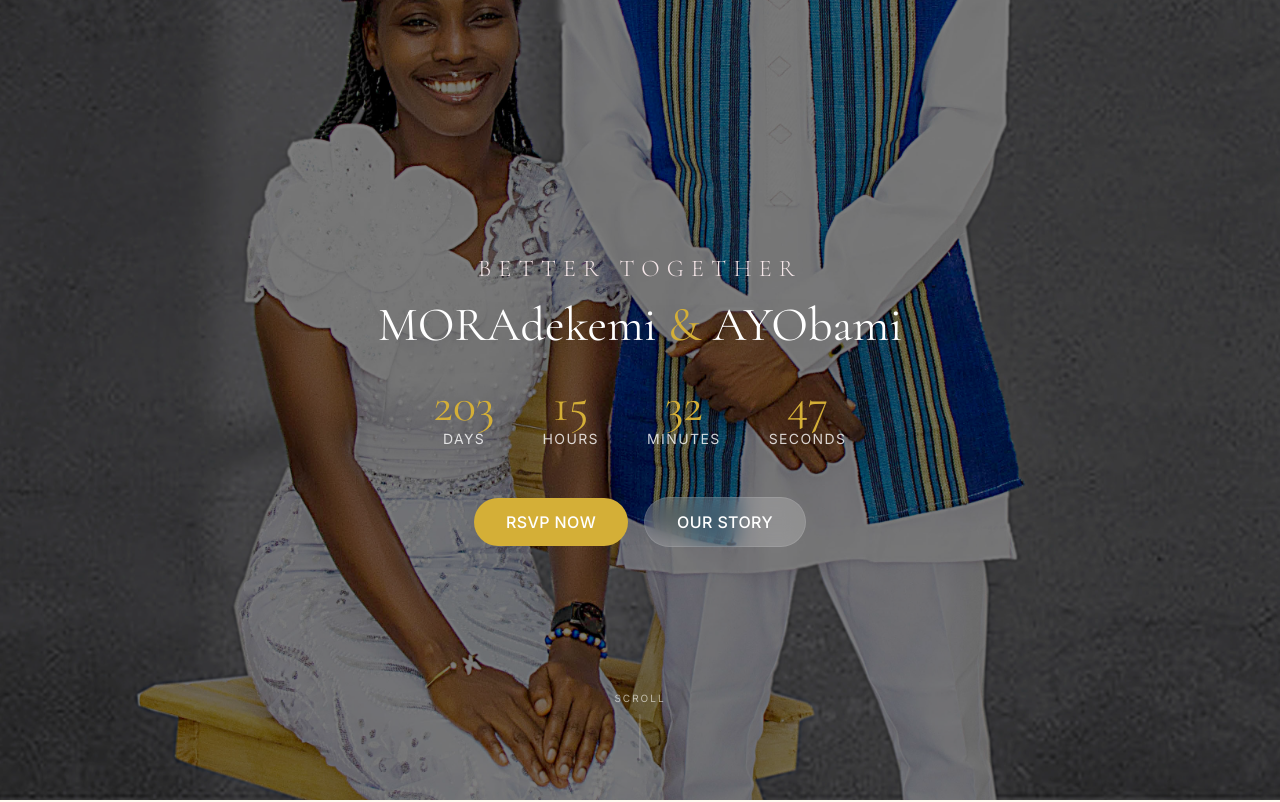
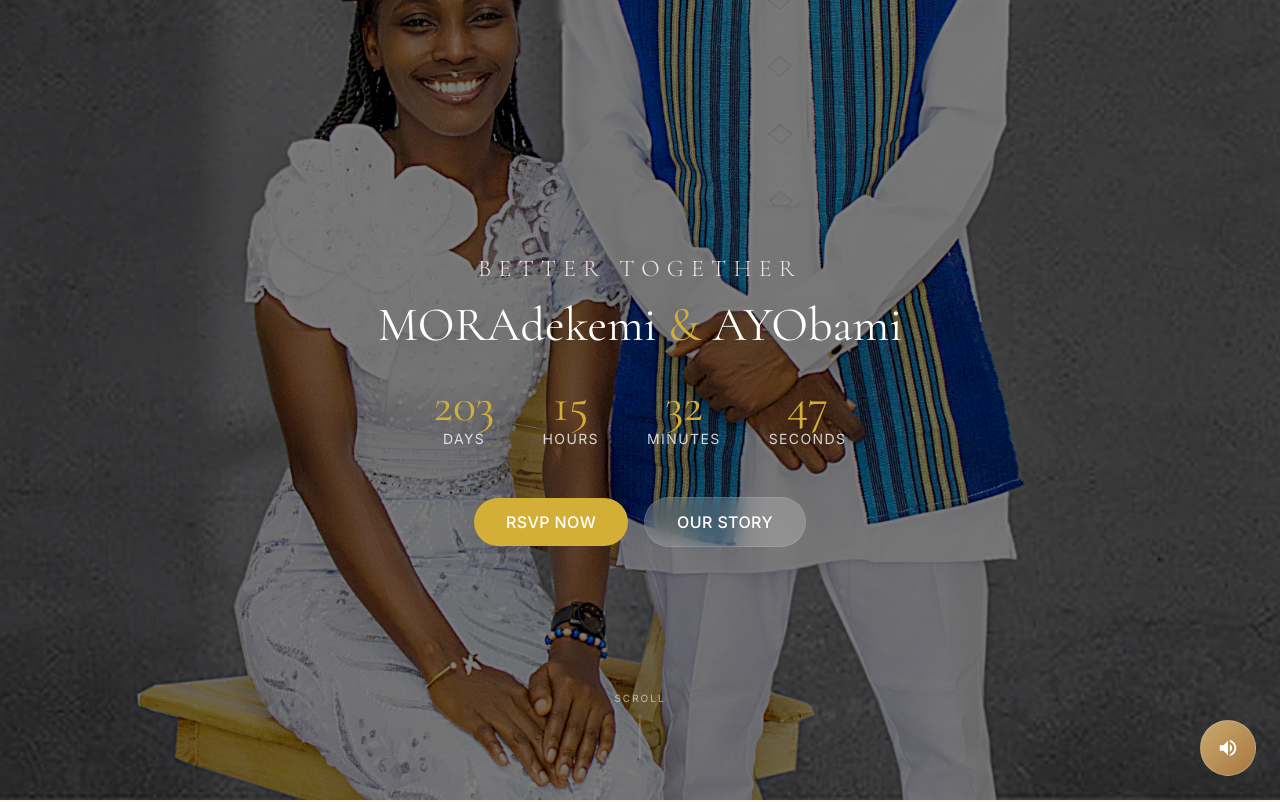
Before and after one commit to sirlawglobal/MORAYO, a Next.js app: page / in a window 1280 px wide. Shown: the top 802 px of the page. Built offline with nearby package versions, Linux system fonts and the light colour scheme; no server answers; the database is empty.

Commit message:
added audio

```diff
--- a/app/page.tsx
+++ b/app/page.tsx
@@ -5,6 +5,7 @@ import GalleryGrid from '@/components/GalleryGrid'
 import EventDetails from '@/components/EventDetails'
 import SupportSection from '@/components/SupportSection'
 import RSVPForm from '@/components/RSVPForm'
+import AutoPlayAudio from '@/components/AutoPlayAudio'
 import { Heart } from 'lucide-react'
 
 export const dynamic = 'force-dynamic'
@@ -28,6 +29,9 @@ export default async function Home() {
 
   return (
     <main className="min-h-screen bg-brand-cream">
+      {/* Auto-play Background Music */}
+      <AutoPlayAudio />
+
       {/* Hero Section */}
       <HeroSection />
 
--- /dev/null
+++ b/components/AutoPlayAudio.tsx
@@ -0,0 +1,154 @@
+'use client'
+
+import { useEffect, useRef, useState } from 'react'
+import { motion, AnimatePresence } from 'framer-motion'
+
+export default function AutoPlayAudio() {
+  const audioRef = useRef<HTMLAudioElement | null>(null)
+  const [isMuted, setIsMuted] = useState(true)
+  const [isPlaying, setIsPlaying] = useState(false)
+  const hasUnmutedRef = useRef(false)
+
+  useEffect(() => {
+    const audio = audioRef.current
+    if (!audio) return
+
+    // Start muted so autoplay is allowed by the browser
+    audio.muted = true
+    audio.loop = true
+    audio.volume = 0.5
+
+    const playPromise = audio.play()
+    if (playPromise !== undefined) {
+      playPromise
+        .then(() => {
+          setIsPlaying(true)
+        })
+        .catch(() => {
+          setIsPlaying(false)
+        })
+    }
+  }, [])
+
+  // Unmute on first scroll — no click required
+  useEffect(() => {
+    const handleScroll = () => {
+      if (hasUnmutedRef.current) return
+      const audio = audioRef.current
+      if (!audio) return
+
+      // If audio isn't playing yet (autoplay was blocked), try again
+      if (audio.paused) {
+        audio.muted = false
+        audio.play().then(() => {
+          setIsPlaying(true)
+          setIsMuted(false)
+          hasUnmutedRef.current = true
+        }).catch(() => {})
+      } else {
+        // Audio is already playing muted — just unmute
+        audio.muted = false
+        setIsMuted(false)
+        hasUnmutedRef.current = true
+      }
+    }
+
+    window.addEventListener('scroll', handleScroll, { once: false, passive: true })
+    // Also listen on wheel (for users who "scroll" at top of page without actual scroll offset change)
+    window.addEventListener('wheel', handleScroll, { once: false, passive: true })
+    // Touch-scroll on mobile
+    window.addEventListener('touchmove', handleScroll, { once: false, passive: true })
+
+    return () => {
+      window.removeEventListener('scroll', handleScroll)
+      window.removeEventListener('wheel', handleScroll)
+      window.removeEventListener('touchmove', handleScroll)
+    }
+  }, [])
+
+  const toggleMute = () => {
+    const audio = audioRef.current
+    if (!audio) return
+
+    if (audio.paused) {
+      audio.muted = false
+      audio.play().then(() => {
+        setIsPlaying(true)
+        setIsMuted(false)
+        hasUnmutedRef.current = true
+      })
+    } else {
+      audio.muted = !audio.muted
+      setIsMuted(audio.muted)
+      hasUnmutedRef.current = true
+    }
+  }
+
+  return (
+    <>
+      {/* Hidden Audio Element */}
+      <audio ref={audioRef} src="/wedding-song.mp3" preload="auto" />
+
+      {/* Floating Music Button — still available as manual control */}
+      <motion.div
+        className="fixed bottom-6 right-6 z-50 flex flex-col items-end gap-2"
+        initial={{ opacity: 0, scale: 0.5 }}
+        animate={{ opacity: 1, scale: 1 }}
+        transition={{ delay: 1, duration: 0.5, type: 'spring' }}
+      >
+        {/* Scroll hint — shown only while still muted */}
+        <AnimatePresence>
+          {isMuted && isPlaying && (
+            <motion.div
+              initial={{ opacity: 0, x: 20 }}
+              animate={{ opacity: 1, x: 0 }}
+              exit={{ opacity: 0, x: 20 }}
+              className="bg-black/70 backdrop-blur-sm text-white text-xs px-3 py-2 rounded-full whitespace-nowrap border border-white/10"
+            >
+              🎵 Scroll to play music
+            </motion.div>
+          )}
+        </AnimatePresence>
+
+        {/* Music Button */}
+        <motion.button
+          onClick={toggleMute}
+          whileHover={{ scale: 1.1 }}
+          whileTap={{ scale: 0.95 }}
+          className="relative w-14 h-14 rounded-full flex items-center justify-center shadow-2xl border border-white/20 backdrop-blur-sm"
+          style={{
+            background: 'linear-gradient(135deg, #c9a96e 0%, #a87840 100%)',
+          }}
+          aria-label={isMuted ? 'Unmute background music' : 'Mute background music'}
+        >
+          {/* Animated Rings when playing and unmuted */}
+          {isPlaying && !isMuted && (
+            <>
+              <motion.span
+                className="absolute inset-0 rounded-full border-2 border-yellow-400/40"
+                animate={{ scale: [1, 1.5, 1.5], opacity: [0.8, 0, 0] }}
+                transition={{ duration: 2, repeat: Infinity, ease: 'easeOut' }}
+              />
+              <motion.span
+                className="absolute inset-0 rounded-full border-2 border-yellow-400/30"
+                animate={{ scale: [1, 1.8, 1.8], opacity: [0.6, 0, 0] }}
+                transition={{ duration: 2, repeat: Infinity, ease: 'easeOut', delay: 0.4 }}
+              />
+            </>
+          )}
+
+          {/* Icon */}
+          {isMuted ? (
+            <svg xmlns="http://www.w3.org/2000/svg" width="22" height="22" viewBox="0 0 24 24" fill="white">
+              <path d="M16.5 12c0-1.77-1.02-3.29-2.5-4.03v2.21l2.45 2.45c.03-.2.05-.41.05-.63zm2.5 0c0 .94-.2 1.82-.54 2.64l1.51 1.51C20.63 14.91 21 13.5 21 12c0-4.28-2.99-7.86-7-8.77v2.06c2.89.86 5 3.54 5 6.71zM4.27 3L3 4.27 7.73 9H3v6h4l5 5v-6.73l4.25 4.25c-.67.52-1.42.93-2.25 1.18v2.06c1.38-.31 2.63-.95 3.69-1.81L19.73 21 21 19.73l-9-9L4.27 3zM12 4L9.91 6.09 12 8.18V4z"/>
+            </svg>
+          ) : (
+            <svg xmlns="http://www.w3.org/2000/svg" width="22" height="22" viewBox="0 0 24 24" fill="white">
+              <path d="M3 9v6h4l5 5V4L7 9H3zm13.5 3c0-1.77-1.02-3.29-2.5-4.03v8.05c1.48-.73 2.5-2.25 2.5-4.02zM14 3.23v2.06c2.89.86 5 3.54 5 6.71s-2.11 5.85-5 6.71v2.06c4.01-.91 7-4.49 7-8.77s-2.99-7.86-7-8.77z"/>
+            </svg>
+          )}
+        </motion.button>
+      </motion.div>
+    </>
+  )
+}
```
Also changed, not shown: 1 other file (tests, documents, lock files or other folders).
